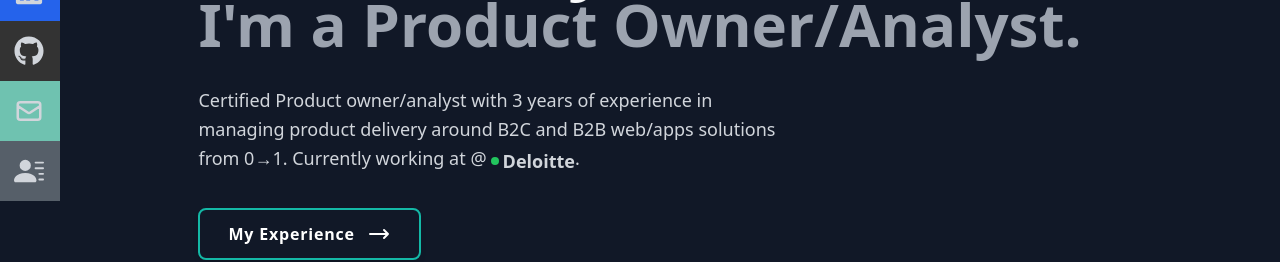
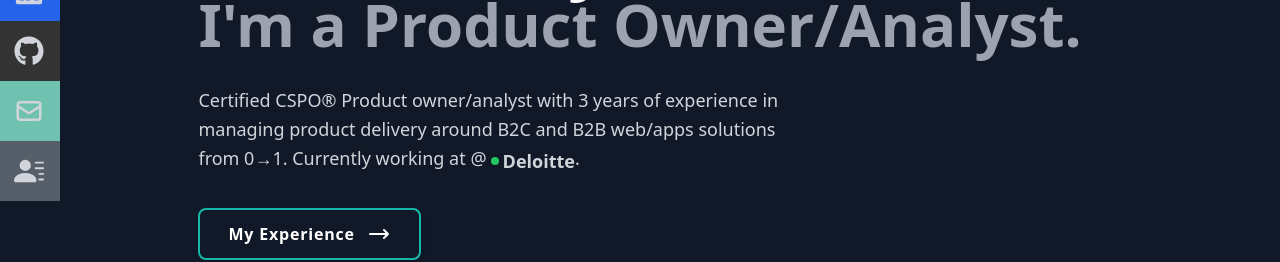
Before and after one commit to ManishSuyal/PortfolioManz, a React (Create React App) app: page / in a window 1280 px wide. Shown: the part 319-581 px from the top of the page. Built offline with nearby package versions, Linux system fonts and the light colour scheme.

Commit message:
updates april

```diff
--- a/src/components/Home.jsx
+++ b/src/components/Home.jsx
@@ -34,7 +34,7 @@ const Home = () => {
 
         {/* Description - Max width set for better readability, subtle color */}
         <p className='text-gray-300 text-lg py-4 max-w-[600px] leading-relaxed animate-fadeInUp'>
-          Certified Product owner/analyst with 3 years of experience in managing product delivery around B2C and B2B web/apps
+          Certified CSPO® Product owner/analyst with 3 years of experience in managing product delivery around B2C and B2B web/apps
 solutions from 0→1. Currently working at @
           <span className="inline-flex items-center space-x-1 ml-1 font-bold">
             <svg className="w-2 h-2 text-green-500" viewBox="0 0 10 10" fill="currentColor">
```
